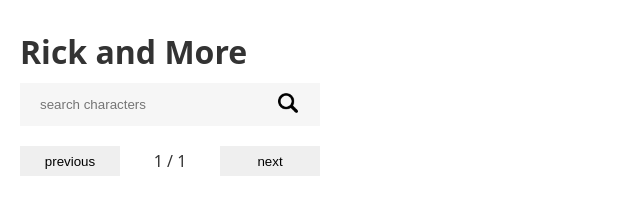
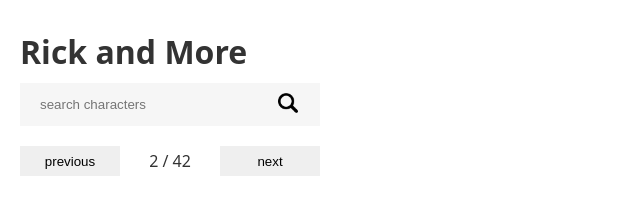
Before and after one commit to emilyraspe/emily-yoav-ricky-and-morty, a website with bundled scripts: page index.html in a window 1280 px wide. Both pictures are taken after a click on the button "next". Shown: the full height of the page, 0-640 px from the left. Built offline with nearby package versions, Linux system fonts and the light colour scheme; no server answers.

Commit message:
create event listener for next button

```diff
--- a/index.html
+++ b/index.html
@@ -40,7 +40,7 @@
       <button class="button button--prev" data-js="button-prev">
         previous
       </button>
-      <span class="navigation__pagination" data-js="pagination">1 / 1</span>
+      <span class="navigation__pagination" data-js="pagination">1 / 42</span>
       <button class="button button--next" data-js="button-next">next</button>
     </nav>
   </body>
--- a/index.js
+++ b/index.js
@@ -15,9 +15,11 @@
 const page = 1;
 const searchQuery = "";
 
-async function fetchCharacters() {
+async function fetchCharacters(pageNumber) {
   try {
-    const response = await fetch("https://rickandmortyapi.com/api/character");
+    const response = await fetch(
+      `https://rickandmortyapi.com/api/character/?page=${pageNumber}`
+    );
     if (!response.ok) {
       console.error("no data was fetched");
       return;
@@ -33,4 +35,17 @@
   }
 }
 
-fetchCharacters();
+let currentPageNumber = 1;
+
+nextButton.addEventListener("click", () => {
+  while (currentPageNumber <= 42) {
+    currentPageNumber++;
+    pagination.textContent = `${currentPageNumber} / 42`;
+    console.log("insisde the function: ", currentPageNumber);
+    fetchCharacters(currentPageNumber);
+
+    return;
+  }
+});
+
+fetchCharacters(0);
```
